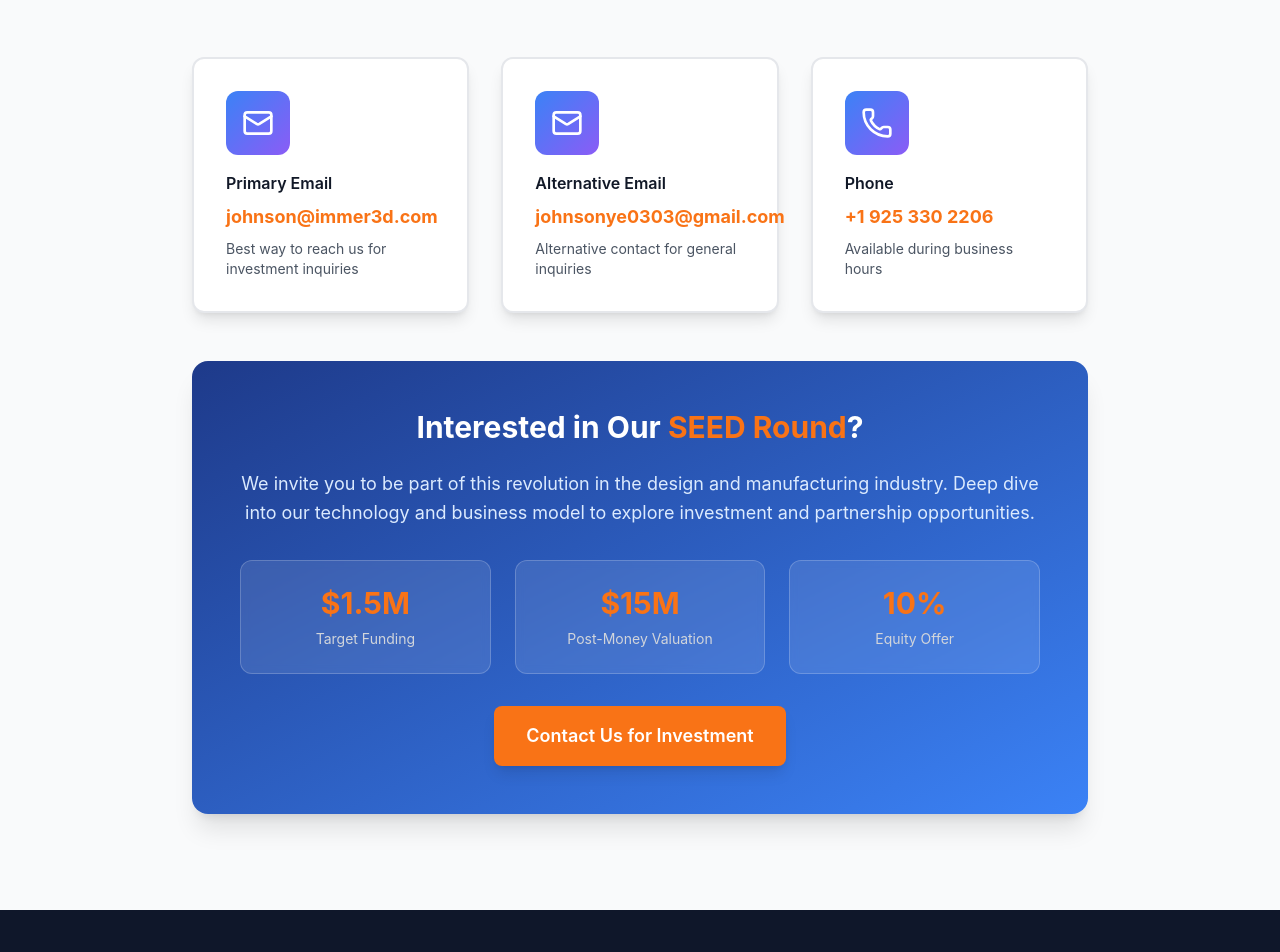
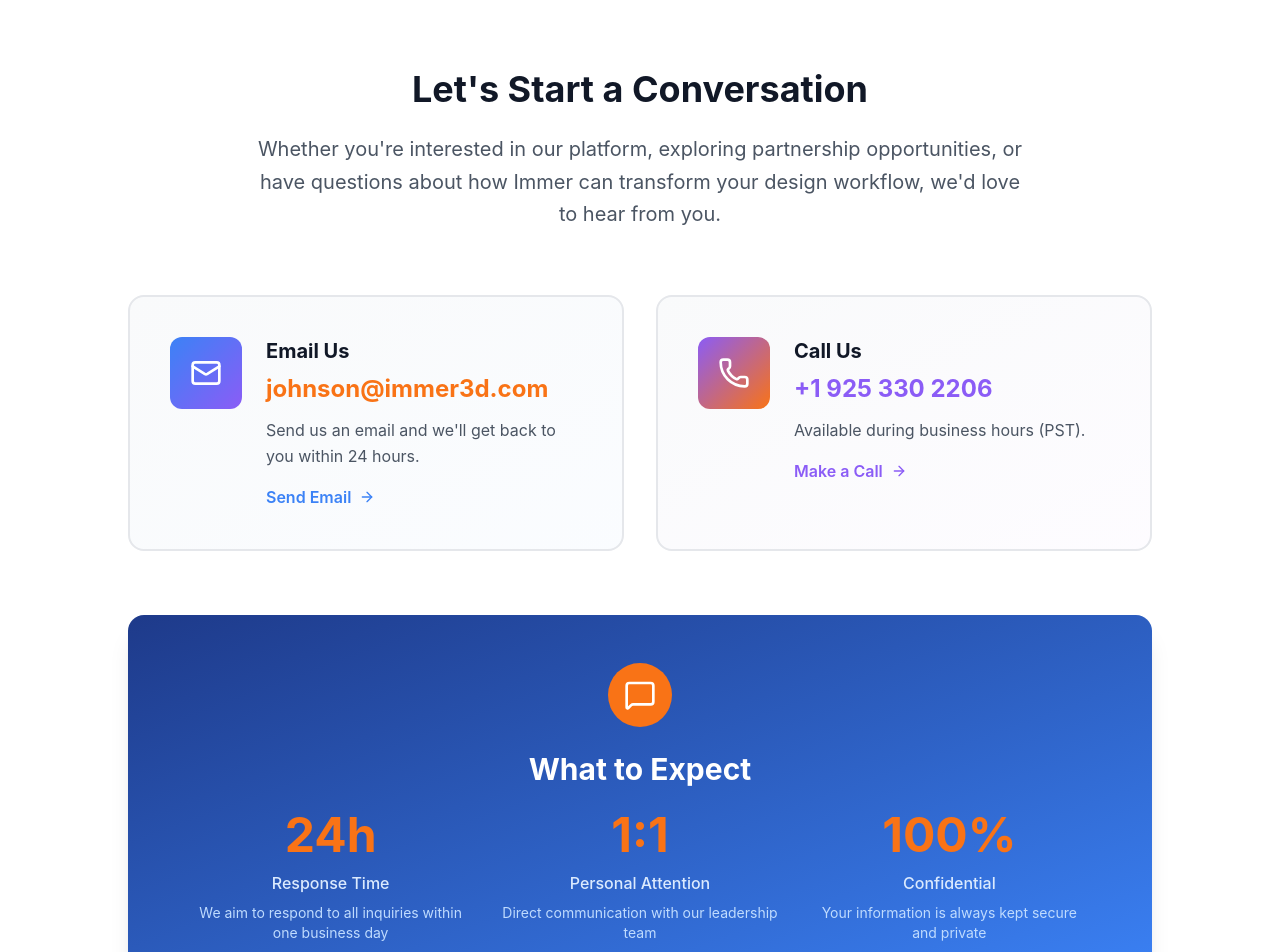
Before and after one commit to JohnsonYe/immer-website, a Next.js app: page /contact in a window 1280 px wide. Shown: the part 560-1512 px from the top of the page. Built offline with nearby package versions, Linux system fonts and the light colour scheme.

Commit message:
UI context change: team and contact pages

```diff
--- a/src/components/contact/ContactInfo.tsx
+++ b/src/components/contact/ContactInfo.tsx
@@ -1,84 +1,96 @@
-import { Mail, Phone, MapPin } from 'lucide-react';
+import { Mail, Phone, MessageSquare, ArrowRight } from 'lucide-react';
 
 export default function ContactInfo() {
-  const contactMethods = [
-    {
-      icon: Mail,
-      label: 'Primary Email',
-      value: 'johnson@immer3d.com',
-      href: 'mailto:johnson@immer3d.com',
-      description: 'Best way to reach us for investment inquiries',
-    },
-    {
-      icon: Mail,
-      label: 'Alternative Email',
-      value: 'johnsonye0303@gmail.com',
-      href: 'mailto:johnsonye0303@gmail.com',
-      description: 'Alternative contact for general inquiries',
-    },
-    {
-      icon: Phone,
-      label: 'Phone',
-      value: '+1 925 330 2206',
-      href: 'tel:+19253302206',
-      description: 'Available during business hours',
-    },
-  ];
-
   return (
-    <section className="section-padding bg-gray-50">
+    <section className="section-padding bg-white">
       <div className="container-custom">
-        <div className="max-w-4xl mx-auto">
-          {/* Contact Methods */}
-          <div className="grid grid-cols-1 md:grid-cols-3 gap-8 mb-12">
-            {contactMethods.map((method, index) => (
-              <a
-                key={index}
-                href={method.href}
-                className="bg-white p-8 rounded-xl shadow-lg hover:shadow-xl transition-all border-2 border-gray-200 hover:border-immer-blue group"
-              >
-                <div className="bg-gradient-to-br from-immer-blue to-immer-purple p-4 rounded-xl w-fit mb-4 group-hover:scale-110 transition-transform">
-                  <method.icon className="w-8 h-8 text-white" />
-                </div>
-                <h3 className="font-semibold text-gray-900 mb-2">{method.label}</h3>
-                <p className="text-immer-orange font-bold text-lg mb-2">{method.value}</p>
-                <p className="text-sm text-gray-600">{method.description}</p>
-              </a>
-            ))}
+        <div className="max-w-5xl mx-auto">
+          {/* Intro Text */}
+          <div className="text-center mb-16">
+            <h2 className="text-3xl md:text-4xl font-bold mb-6 text-gray-900">
+              Let's Start a Conversation
+            </h2>
+            <p className="text-xl text-gray-600 max-w-3xl mx-auto leading-relaxed">
+              Whether you're interested in our platform, exploring partnership opportunities,
+              or have questions about how Immer can transform your design workflow, we'd love to hear from you.
+            </p>
           </div>
 
-          {/* Investment Info */}
-          <div className="bg-gradient-to-br from-immer-navy to-immer-blue text-white rounded-2xl p-8 md:p-12 shadow-xl">
-            <h3 className="text-2xl md:text-3xl font-bold text-center mb-6">
-              Interested in Our <span className="text-immer-orange">SEED Round</span>?
-            </h3>
-            <p className="text-lg text-center text-blue-100 mb-8 leading-relaxed">
-              We invite you to be part of this revolution in the design and manufacturing industry.
-              Deep dive into our technology and business model to explore investment and partnership opportunities.
-            </p>
+          {/* Contact Cards */}
+          <div className="grid grid-cols-1 md:grid-cols-2 gap-8 mb-16">
+            {/* Email Card */}
+            <a
+              href="mailto:johnson@immer3d.com"
+              className="group bg-gradient-to-br from-gray-50 to-blue-50/30 p-10 rounded-2xl border-2 border-gray-200 hover:border-immer-blue transition-all hover:shadow-xl"
+            >
+              <div className="flex items-start space-x-6">
+                <div className="bg-gradient-to-br from-immer-blue to-immer-purple p-5 rounded-xl group-hover:scale-110 transition-transform flex-shrink-0">
+                  <Mail className="w-8 h-8 text-white" />
+                </div>
+                <div className="flex-grow">
+                  <h3 className="text-xl font-bold text-gray-900 mb-2">Email Us</h3>
+                  <p className="text-immer-orange font-bold text-2xl mb-3">johnson@immer3d.com</p>
+                  <p className="text-gray-600 leading-relaxed mb-4">
+                    Send us an email and we'll get back to you within 24 hours.
+                  </p>
+                  <div className="flex items-center text-immer-blue font-semibold group-hover:translate-x-2 transition-transform">
+                    Send Email
+                    <ArrowRight className="ml-2 w-4 h-4" />
+                  </div>
+                </div>
+              </div>
+            </a>
 
-            <div className="grid grid-cols-1 md:grid-cols-3 gap-6 mb-8">
-              <div className="bg-white/10 backdrop-blur-sm p-6 rounded-xl border border-white/20 text-center">
-                <div className="text-3xl font-bold text-immer-orange mb-2">$1.5M</div>
-                <div className="text-sm text-gray-300">Target Funding</div>
+            {/* Phone Card */}
+            <a
+              href="tel:+19253302206"
+              className="group bg-gradient-to-br from-gray-50 to-purple-50/30 p-10 rounded-2xl border-2 border-gray-200 hover:border-immer-purple transition-all hover:shadow-xl"
+            >
+              <div className="flex items-start space-x-6">
+                <div className="bg-gradient-to-br from-immer-purple to-immer-orange p-5 rounded-xl group-hover:scale-110 transition-transform flex-shrink-0">
+                  <Phone className="w-8 h-8 text-white" />
+                </div>
+                <div className="flex-grow">
+                  <h3 className="text-xl font-bold text-gray-900 mb-2">Call Us</h3>
+                  <p className="text-immer-purple font-bold text-2xl mb-3">+1 925 330 2206</p>
+                  <p className="text-gray-600 leading-relaxed mb-4">
+                    Available during business hours (PST).
+                  </p>
+                  <div className="flex items-center text-immer-purple font-semibold group-hover:translate-x-2 transition-transform">
+                    Make a Call
+                    <ArrowRight className="ml-2 w-4 h-4" />
+                  </div>
+                </div>
               </div>
-              <div className="bg-white/10 backdrop-blur-sm p-6 rounded-xl border border-white/20 text-center">
-                <div className="text-3xl font-bold text-immer-orange mb-2">$15M</div>
-                <div className="text-sm text-gray-300">Post-Money Valuation</div>
-              </div>
-              <div className="bg-white/10 backdrop-blur-sm p-6 rounded-xl border border-white/20 text-center">
-                <div className="text-3xl font-bold text-immer-orange mb-2">10%</div>
-                <div className="text-sm text-gray-300">Equity Offer</div>
+            </a>
+          </div>
+
+          {/* What to Expect Section */}
+          <div className="bg-gradient-to-br from-immer-navy to-immer-blue text-white rounded-2xl p-10 md:p-12 shadow-xl">
+            <div className="flex items-center justify-center mb-6">
+              <div className="bg-immer-orange p-4 rounded-full">
+                <MessageSquare className="w-8 h-8 text-white" />
               </div>
             </div>
-
-            <div className="text-center">
-              <a
-                href="mailto:johnson@immer3d.com?subject=Investment%20Inquiry%20-%20Immer%20SEED%20Round"
-                className="inline-block bg-immer-orange text-white px-8 py-4 rounded-lg hover:bg-orange-600 transition-all transform hover:scale-105 font-semibold text-lg shadow-lg"
-              >
-                Contact Us for Investment
-              </a>
+            <h3 className="text-2xl md:text-3xl font-bold text-center mb-6">
+              What to Expect
+            </h3>
+            <div className="grid grid-cols-1 md:grid-cols-3 gap-8 max-w-4xl mx-auto">
+              <div className="text-center">
+                <div className="text-5xl font-bold text-immer-orange mb-3">24h</div>
+                <p className="text-blue-100 font-medium">Response Time</p>
+                <p className="text-sm text-blue-200 mt-2">We aim to respond to all inquiries within one business day</p>
+              </div>
+              <div className="text-center">
+                <div className="text-5xl font-bold text-immer-orange mb-3">1:1</div>
+                <p className="text-blue-100 font-medium">Personal Attention</p>
+                <p className="text-sm text-blue-200 mt-2">Direct communication with our leadership team</p>
+              </div>
+              <div className="text-center">
+                <div className="text-5xl font-bold text-immer-orange mb-3">100%</div>
+                <p className="text-blue-100 font-medium">Confidential</p>
+                <p className="text-sm text-blue-200 mt-2">Your information is always kept secure and private</p>
+              </div>
             </div>
           </div>
         </div>
--- a/src/pages/contact.tsx
+++ b/src/pages/contact.tsx
@@ -1,6 +1,6 @@
 import Head from 'next/head';
 import ContactInfo from '@/components/contact/ContactInfo';
-import { Sparkles } from 'lucide-react';
+import { MessagesSquare } from 'lucide-react';
 
 export default function Contact() {
   return (
@@ -9,30 +9,28 @@
         <title>Contact Us - Immer</title>
         <meta
           name="description"
-          content="Get in touch with Immer. Contact us for investment inquiries, partnerships, or general questions about our AI-powered design and manufacturing platform."
+          content="Get in touch with Immer. Contact us for platform inquiries, partnerships, or questions about transforming your design workflow with AI."
         />
         <meta property="og:title" content="Contact Us - Immer" />
         <meta
           property="og:description"
-          content="Join Immer in co-creating the future of AI-driven design and manufacturing"
+          content="Connect with the Immer team to learn how AI can transform your design and manufacturing process."
         />
       </Head>
 
       {/* Hero Section */}
-      <section className="gradient-bg text-white py-20 relative overflow-hidden">
+      <section className="gradient-bg text-white py-24 relative overflow-hidden">
         {/* Background pattern */}
         <div className="absolute inset-0 bg-grid-white/[0.05] bg-[size:32px_32px]"></div>
 
         <div className="container-custom text-center relative z-10">
-          <div className="inline-flex items-center justify-center w-20 h-20 bg-immer-orange rounded-full mb-6">
-            <Sparkles className="w-10 h-10 text-white" />
+          <div className="inline-flex items-center justify-center w-24 h-24 bg-white/10 backdrop-blur-sm rounded-full mb-8 border-4 border-white/20">
+            <MessagesSquare className="w-12 h-12 text-immer-orange" />
           </div>
           <h1 className="text-4xl md:text-6xl font-bold mb-6">Get in Touch</h1>
           <p className="text-xl md:text-2xl text-blue-100 max-w-3xl mx-auto leading-relaxed">
-            Join Immer in co-creating the future of AI-driven design and manufacturing
-          </p>
-          <p className="text-lg text-blue-200 mt-4 italic">
-            "Empower design and manufacturing with AI, reshaping the global creative industry chain"
+            We're here to answer your questions and explore how Immer can
+            transform your design and manufacturing process
           </p>
         </div>
       </section>
--- a/src/pages/team.tsx
+++ b/src/pages/team.tsx
@@ -5,24 +5,25 @@
   return (
     <>
       <Head>
-        <title>Team - Immer</title>
+        <title>Leadership Team - Immer</title>
         <meta
           name="description"
-          content="Meet the leadership team behind Immer - industry experts from Tesla and Amazon specializing in AI, software engineering, and supply chain management."
+          content="Meet the leadership team behind Immer - world-class experts from Tesla, Amazon, and Bytedance driving innovation in AI-powered design and manufacturing."
         />
-        <meta property="og:title" content="Team - Immer" />
+        <meta property="og:title" content="Leadership Team - Immer" />
         <meta
           property="og:description"
-          content="Led by industry experts from Tesla and Amazon, specializing in AI, software engineering, supply chain management, and 3D Gen-AI"
+          content="World-class expertise from Tesla, Amazon, and Bytedance in AI, supply chain automation, and platform development."
         />
       </Head>
 
       {/* Hero Section */}
       <section className="gradient-bg text-white py-20">
         <div className="container-custom text-center">
-          <h1 className="text-4xl md:text-6xl font-bold mb-6">Our Team</h1>
-          <p className="text-xl text-blue-100 max-w-2xl mx-auto">
-            Building the future of AI-driven design and manufacturing
+          <h1 className="text-4xl md:text-6xl font-bold mb-6">Leadership Team</h1>
+          <p className="text-xl md:text-2xl text-blue-100 max-w-3xl mx-auto leading-relaxed">
+            Bringing together world-class talent from leading tech companies to transform
+            the future of design and manufacturing
           </p>
         </div>
       </section>
```
Also changed, not shown: src/components/layout/Header.tsx (+0 -13 lines), src/components/team/TeamGrid.tsx (+11 -21 lines), src/components/team/TeamMember.tsx (+19 -23 lines), src/data/team.ts (+15 -28 lines).
